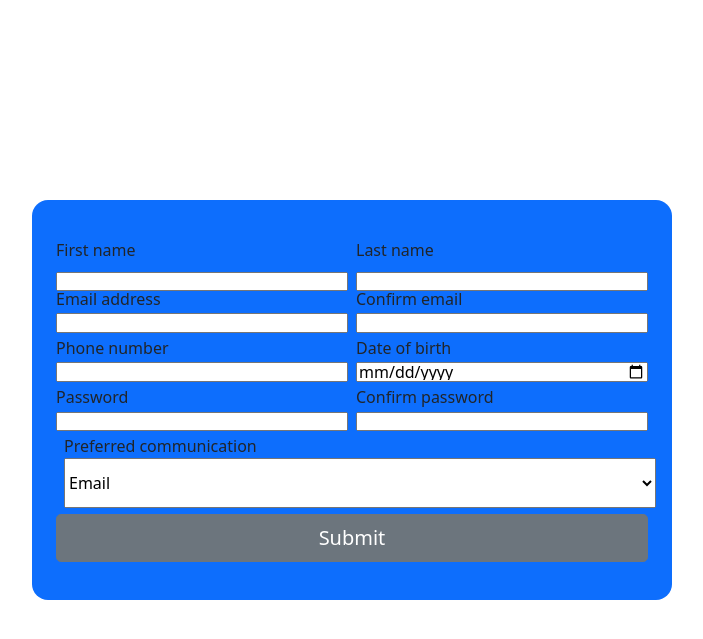
After one commit to William-Lavoie/BrokerX, a Django app: page /create_account/ in a window 1280 px wide. The commit adds this page. Shown: the top 639 px of the page, without its empty margins (288-991 px from the left). Run offline with Django 5.2, Linux system fonts and the light colour scheme.

Commit message:
UI - migrate the form to a proper django form

```diff
--- /dev/null
+++ b/brokerX/broker/forms.py
@@ -0,0 +1,36 @@
+from django import forms
+from django.forms.widgets import TelInput, PasswordInput
+
+class AccountCreationForm(forms.Form):
+    first_name = forms.CharField(label="First name", max_length=100)
+    last_name = forms.CharField(label="Last name", max_length=100)
+    birth_date = forms.DateField(
+        label="Date of birth",
+        input_formats=["%d-%m-%y"],
+        widget=forms.DateInput(attrs={'type': 'date'})
+    )
+    email = forms.EmailField(label="Email address")
+    confirm_email = forms.EmailField(label="Confirm email")
+    phone_number = forms.CharField(
+            label="Phone number",
+            max_length=20,
+            widget=TelInput(attrs={
+                'pattern': '[0-9]{3}-[0-9]{3}-[0-9]{4}',
+            })
+        )
+    communication_method = forms.ChoiceField(
+        label="Preferred communication method",
+        choices=[("EM", "Email"),
+                  ("SMS", "SMS")]
+        )
+    password = forms.CharField(label="Password",
+                               max_length=100,
+                               widget=PasswordInput(
+                                    render_value=True
+                               ))
+
+    confirm_password = forms.CharField(label="Confirm password",
+                               max_length=100,
+                               widget=PasswordInput(
+                                    render_value=True
+                               ))
--- a/brokerX/broker/static/login.css
+++ b/brokerX/broker/static/login.css
@@ -1,3 +1,16 @@
+form {
+    border-radius: 1rem;
+}
+
+.form-row {
+    height: 10%;
+}
+
 form .form-floating{
     width: 40%;
 }
+
+form input, form select {
+    width: 100%;
+    height: 100%;
+}
--- /dev/null
+++ b/brokerX/broker/templates/account_creation.html
@@ -0,0 +1,72 @@
+{% load static %}
+<!DOCTYPE html>
+<html lang="en">
+<head>
+    <meta charset="UTF-8">
+    <meta name="viewport" content="width=device-width, initial-scale=1.0">
+    <link href="https://cdn.jsdelivr.net/npm/bootstrap@5.0.2/dist/css/bootstrap.min.css" rel="stylesheet">
+    <link rel="stylesheet" href="{% static 'login.css' %}">
+    <title>Create Account</title>
+</head>
+<body>
+    <form method="post" class="d-flex flex-column bg-primary w-50 h-50 position-absolute top-50 start-50 translate-middle justify-content-evenly p-4">
+        {% csrf_token %}
+
+       <div class="d-flex justify-content-evenly form-row">
+            <div class="mb-3 w-100">
+                <label for="{{ form.first_name.id_for_label }}" class="form-label">First name</label>
+                {{ form.first_name }}
+            </div>
+
+            <div class="mb-3 ms-2 w-100">
+                <label for="{{ form.last_name.id_for_label }}" class="form-label">Last name</label>
+                {{ form.last_name }}
+            </div>
+        </div>
+
+
+        <div class="d-flex justify-content-evenly form-row">
+            <div class="mb-3 w-100">
+                <label for="{{ form.email.id_for_label }}">Email address</label>
+                {{ form.email }}
+            </div>
+
+            <div class="mb-3 ms-2 w-100">
+                <label for="{{ form.confirm_email.id_for_label }}">Confirm email</label>
+                {{ form.confirm_email }}
+            </div>
+        </div>
+
+        <div class="d-flex justify-content-evenly form-row">
+            <div class="mb-3 w-100">
+                <label for="{{ form.phone_number.id_for_label }}">Phone number</label>
+                {{ form.phone_number }}
+            </div>
+
+            <div class="mb-3 ms-2 w-100">
+                <label for="{{ form.birth_date.id_for_label }}">Date of birth</label>
+                {{ form.birth_date }}
+            </div>
+        </div>
+
+        <div class="d-flex justify-content-evenly form-row">
+            <div class="mb-3 w-100">
+                <label for="{{ form.password.id_for_label }}">Password</label>
+                {{ form.password }}
+            </div>
+
+            <div class="mb-3 ms-2 w-100">
+                <label for="{{ form.confirm_password.id_for_label }}">Confirm password</label>
+                {{ form.confirm_password }}
+            </div>
+        </div>
+
+        <div class="mb-3 ms-2 w-100">
+            <label for="{{ form.communication_method.id_for_label }}">Preferred communication</label>
+            {{ form.communication_method }}
+        </div>
+
+        <button type="submit" class="btn btn-secondary btn-lg">Submit</button>
+    </form>
+</body>
+</html>
--- a/brokerX/broker/urls.py
+++ b/brokerX/broker/urls.py
@@ -3,4 +3,5 @@ from django.urls import path
 
 urlpatterns = [
     path('', views.display_login, name="display_login"),
+    path('create_account/', views.create_account, name="create_account"),
 ]
--- a/brokerX/broker/views.py
+++ b/brokerX/broker/views.py
@@ -1,4 +1,18 @@
 from django.shortcuts import render
+
+from broker.forms import AccountCreationForm
 
 def display_login(request):
    return render(request, "login.html")
+
+def create_account(request):
+    if request.method == "POST":
+      form = AccountCreationForm(request.POST)
+
+      if form.is_valid():
+         print("Great!")
+
+    else:
+      form = AccountCreationForm()
+
+    return render(request, "account_creation.html", {"form": form})
```
Also changed, not shown: brokerX/broker/templates/login.html (deleted, +0 -65 lines).
